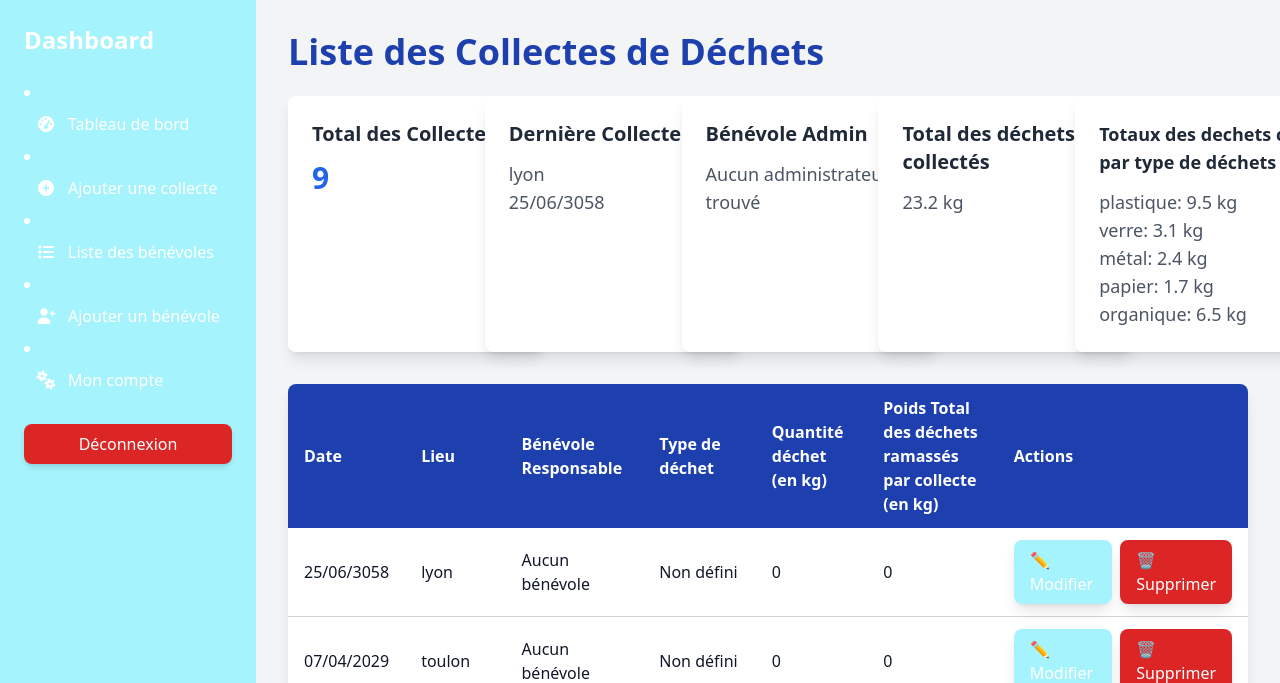
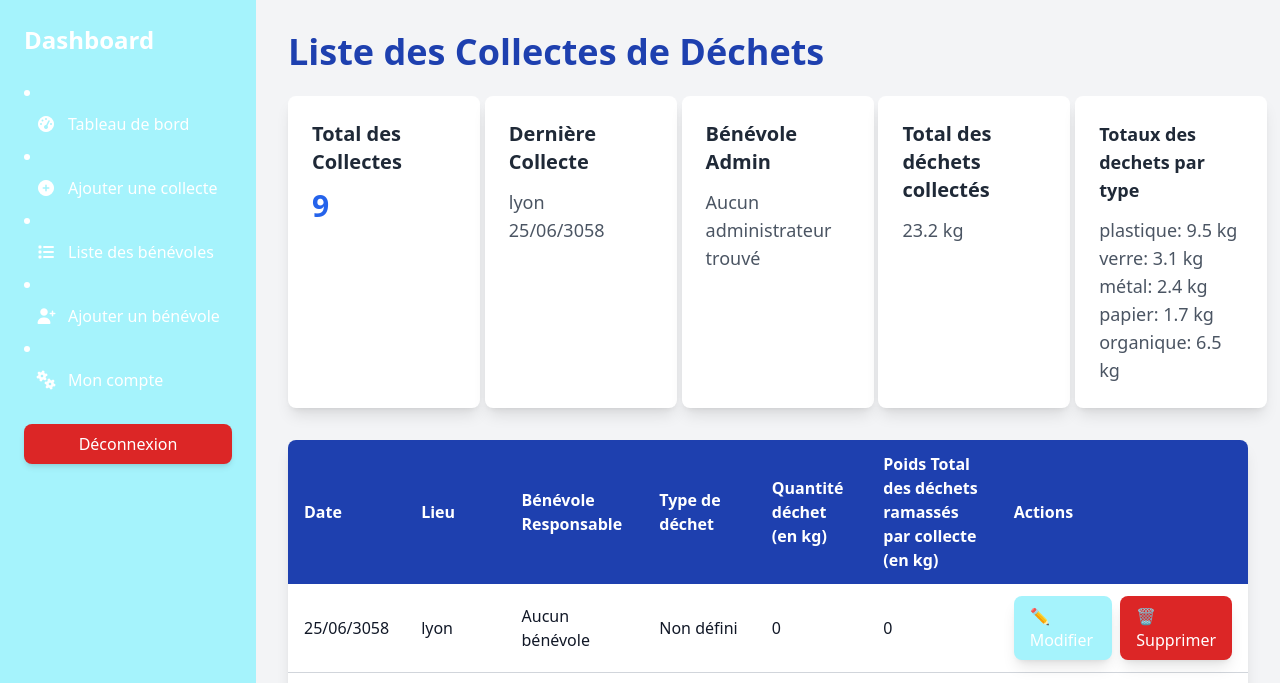
Before and after one commit to Elo-S38/Projet_PHP, a PHP site: page /collection_list.php in a window 1280 px wide. Shown: the top 683 px of the page. Run offline with PHP 8.4, Linux system fonts and the light colour scheme; data comes from the database, SQL or seed files in the repository; data that the repository does not hold is empty; some libraries are stand-ins or nearby versions.

Commit message:
MVP fini

```diff
--- a/association/php/collection_list.php
+++ b/association/php/collection_list.php
@@ -96,33 +96,33 @@ error_reporting(E_ALL);
         <!-- Cartes d'informations -->
         <div class="grid grid-cols-1 sm:grid-cols-2 lg:grid-cols-5 gap-6 mb-8">
             <!-- Nombre total de collectes -->
-            <div class="bg-white p-6 rounded-lg shadow-lg w-64">
+            <div class="bg-white p-6 rounded-lg shadow-lg w-48">
 
                 <h3 class="text-xl font-semibold text-gray-800 mb-3">Total des Collectes</h3>
                 <p class="text-3xl font-bold text-blue-600"><?= count($collectes) ?></p>
             </div>
             <!-- Dernière collecte -->
-            <div class="bg-white p-6 rounded-lg shadow-lg w-64">
+            <div class="bg-white p-6 rounded-lg shadow-lg w-48">
 
                 <h3 class="text-xl font-semibold text-gray-800 mb-3">Dernière Collecte</h3>
                 <p class="text-lg text-gray-600"><?= htmlspecialchars($collectes[0]['lieu']) ?></p>
                 <p class="text-lg text-gray-600"><?= date('d/m/Y', strtotime($collectes[0]['date_collecte'])) ?></p>
             </div>
             <!-- Bénévole Responsable -->
-            <div class="bg-white p-6 rounded-lg shadow-lg w-64">
+            <div class="bg-white p-6 rounded-lg shadow-lg w-48">
 
                 <h3 class="text-xl font-semibold text-gray-800 mb-3">Bénévole Admin</h3>
                 <p class="text-lg text-gray-600"><?= $adminNom ?></p>
             </div>
             <!-- Total des dechets collectés -->
-            <div class="bg-white p-6 rounded-lg shadow-lg w-64">
+            <div class="bg-white p-6 rounded-lg shadow-lg w-48">
 
                 <h3 class="text-xl font-semibold text-gray-800 mb-3">Total des déchets collectés</h3>
                 <p class="text-lg text-gray-600"><?= round($poids_total[0]["SUM(quantite_kg)"], 2) . " kg"?></p>
             </div>
             <!-- Totaux des dechets collectés par type de déchets-->
-            <div class="bg-white p-6 rounded-lg shadow-lg w-80">
-                <h3 class="text-lg font-semibold text-gray-800 mb-3">Totaux des dechets collectés par type de déchets</h3>
+            <div class="bg-white p-6 rounded-lg shadow-lg w-48">
+                <h3 class="text-lg font-semibold text-gray-800 mb-3">Totaux des dechets par type</h3>
                 <p class="text-lg text-gray-600"><?php foreach ($sumByTypeDechet as $type_dechet => $quantite){
                     echo $type_dechet . ": " . $quantite . " kg" . "<br>";
                 } ?></p>
```
